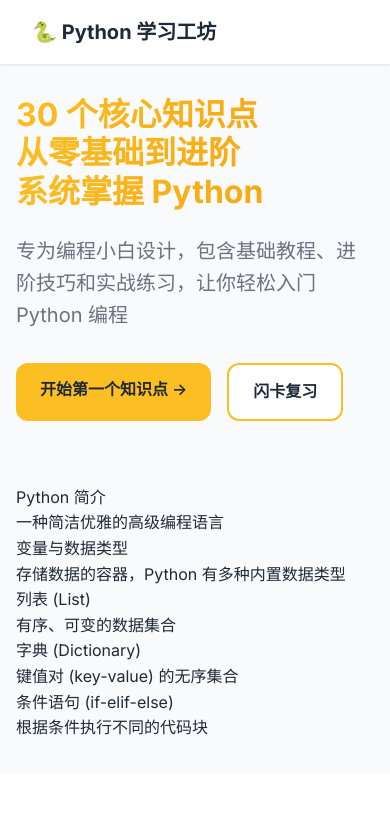
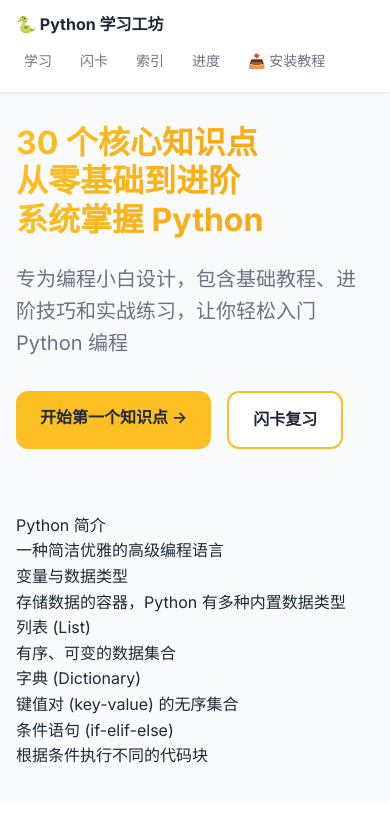
Before and after one commit to titian-ovo/python-workshop, a plain HTML site: page index.html in a window 390 px wide. Shown: the top 818 px of the page. Drawn offline with Linux system fonts and the light colour scheme.

Commit message:
修复手机端导航显示

```diff
--- a/css/minimal.css
+++ b/css/minimal.css
@@ -694,8 +694,30 @@ a { text-decoration: none; color: inherit; }
     grid-template-columns: 1fr;
   }
 
+  /* 手机端导航 - 简化显示 */
+  .nav-container {
+    padding: 0.75rem 1rem;
+    flex-wrap: wrap;
+  }
+
+  .logo {
+    font-size: 1rem;
+    width: 100%;
+    margin-bottom: 0.5rem;
+  }
+
   .nav-links {
-    display: none;
+    display: flex;
+    gap: 0.75rem;
+    width: 100%;
+    overflow-x: auto;
+    padding-bottom: 0.25rem;
+  }
+
+  .nav-links a {
+    font-size: 0.875rem;
+    white-space: nowrap;
+    padding: 0.25rem 0.5rem;
   }
 
   .learn-header {
```
